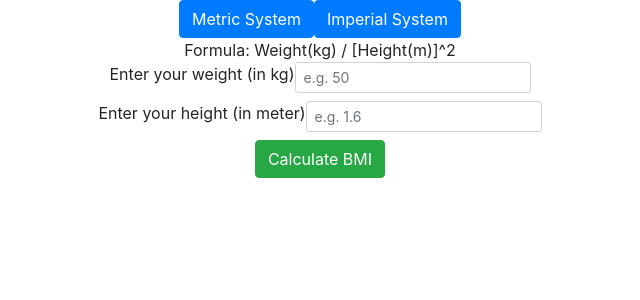
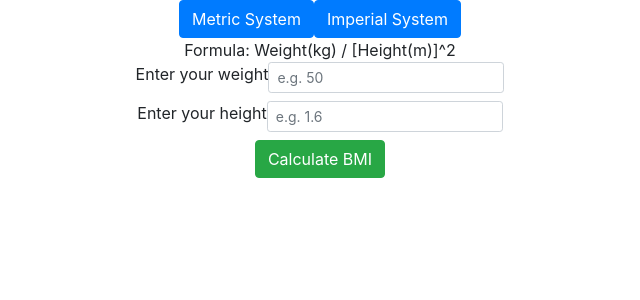
Before and after one commit to vibhaskamal/reactjs_bmi_calculator, a React (Create React App) app in the folder my-app/: page / in a window 1280 px wide. Shown: the top 300 px of the page, without its empty margins (320-960 px from the left). Built offline with nearby package versions, Linux system fonts and the light colour scheme.

Commit message:
Minor changes

```diff
--- a/my-app/src/index.js
+++ b/my-app/src/index.js
@@ -35,7 +35,7 @@ class WeightComponent extends React.Component{
                         value={this.props.weight_value}
                         onChange={this.props.onChange}
                     >
-                        Enter your weight (in kg)
+                        Enter your weight
                         <FormControl
                             placeholder="e.g. 50"
                         />
@@ -62,7 +62,7 @@ class HeightComponent extends React.Component{
                         value={this.props.height_value}
                         onChange={this.props.onChange}
                     >
-                        Enter your height (in meter)
+                        Enter your height
                         <FormControl
                             placeholder="e.g. 1.6"
                         />
```
